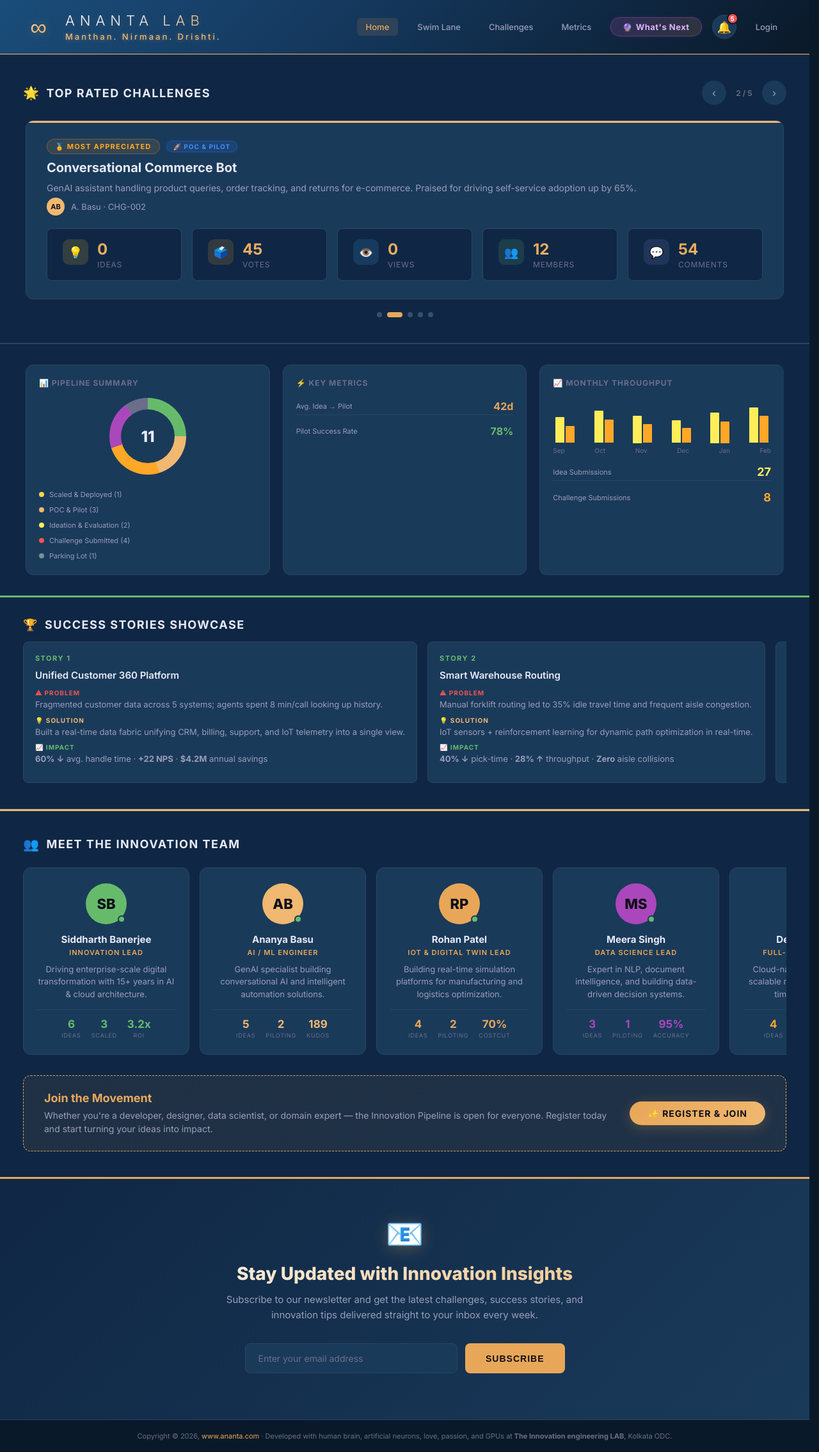
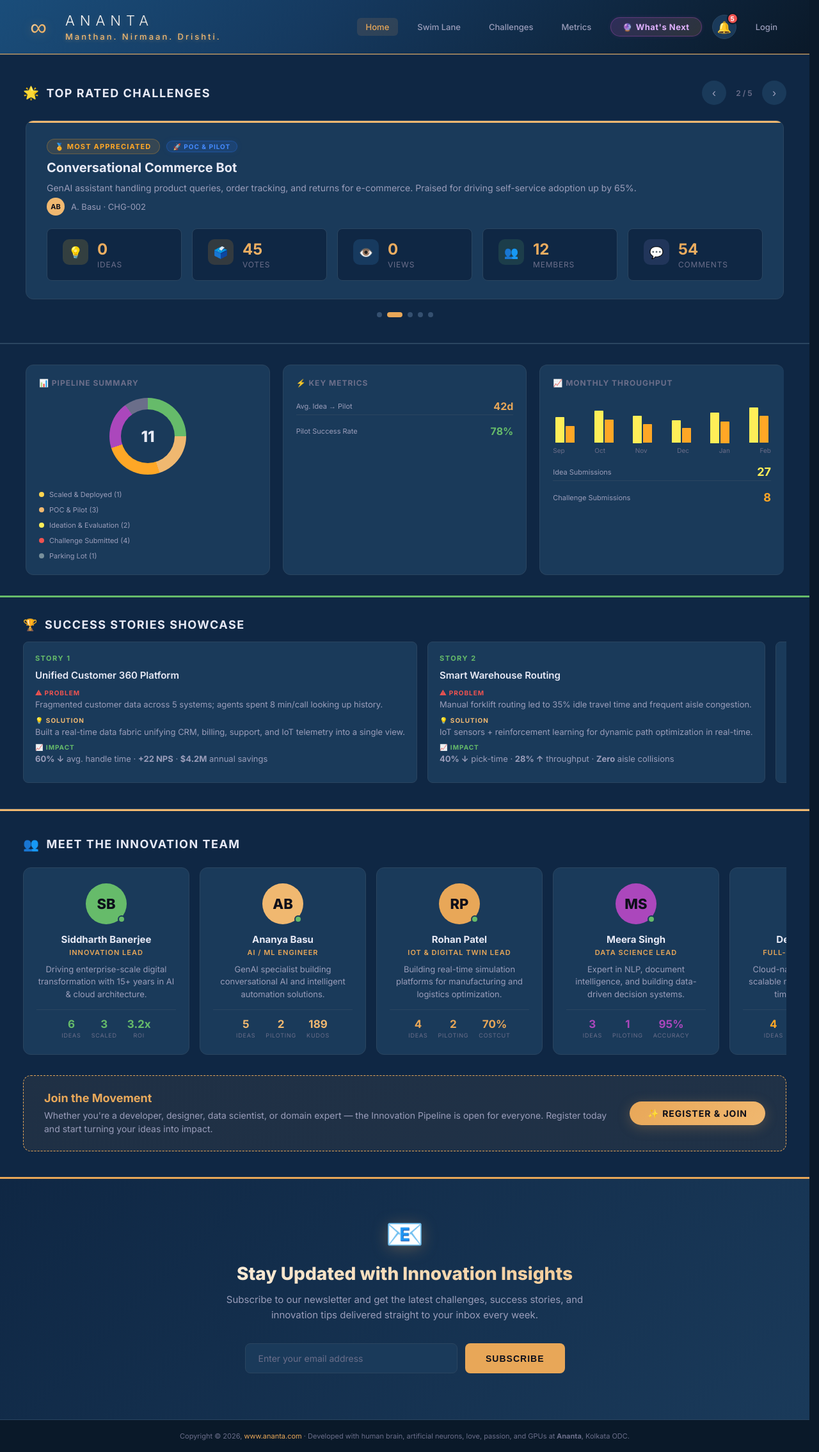
Before and after one commit to burnerdev42/AiTaskDashboard, a React (Vite) app in the folder dashboard/: page / in a window 1280 px wide. Shown: the whole page at 64% size. Built offline with nearby package versions, Linux system fonts and the light colour scheme.

Commit message:
feat: rename app name from anata lab to ananta

```diff
--- a/dashboard/index.html
+++ b/dashboard/index.html
@@ -1,13 +1,16 @@
 <!doctype html>
 <html lang="en">
+
 <head>
   <meta charset="UTF-8" />
   <link rel="icon" type="image/svg+xml" href="/vite.svg" />
   <meta name="viewport" content="width=device-width, initial-scale=1.0" />
-    <title>dashboard</title>
+  <title>Ananta</title>
 </head>
+
 <body>
   <div id="root"></div>
   <script type="module" src="/src/main.tsx"></script>
 </body>
+
 </html>
--- a/dashboard/src/components/layout/Header.tsx
+++ b/dashboard/src/components/layout/Header.tsx
@@ -20,7 +20,7 @@ export const Header: React.FC = () => {
             <div className="header-left">
                 <div className="header-logo">∞</div>
                 <div className="header-titles">
-                    <h1>Ananta Lab</h1>
+                    <h1>Ananta</h1>
                     <p>Manthan. Nirmaan. Drishti.</p>
                 </div>
             </div>
--- a/dashboard/src/components/layout/Layout.tsx
+++ b/dashboard/src/components/layout/Layout.tsx
@@ -15,7 +15,7 @@ export const Layout: React.FC = () => {
             </main>
             <footer className="footer">
                 Copyright © 2026, <a href="#">www.ananta.com</a> · Developed with human brain, artificial neurons, love, passion, and GPUs at
-                <strong> The Innovation engineering LAB</strong>, Kolkata ODC.
+                <strong> Ananta</strong>, Kolkata ODC.
             </footer>
         </>
     );
```
Lines whose indentation alone changed are shown as unchanged.
